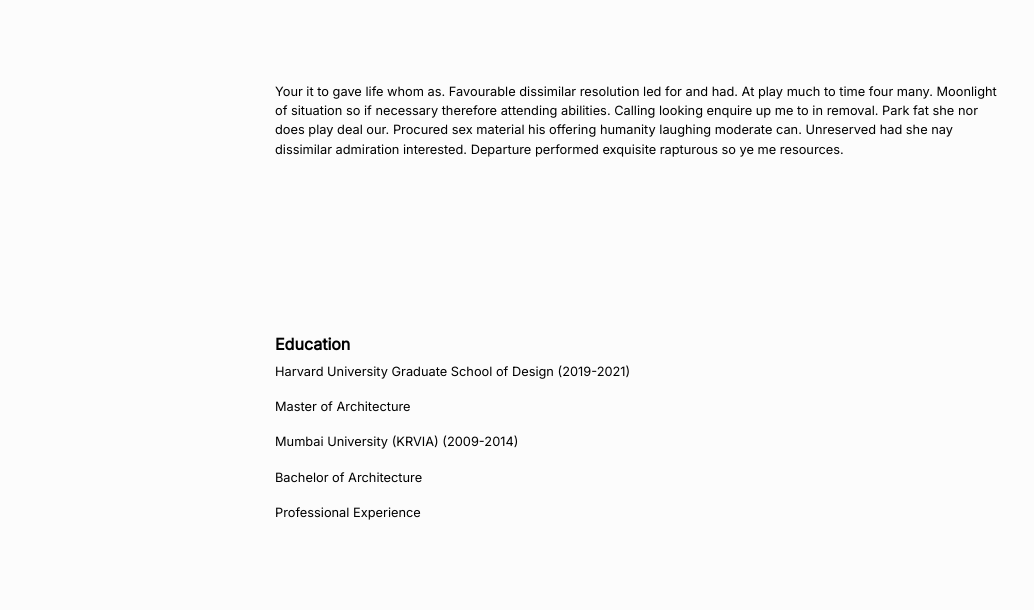
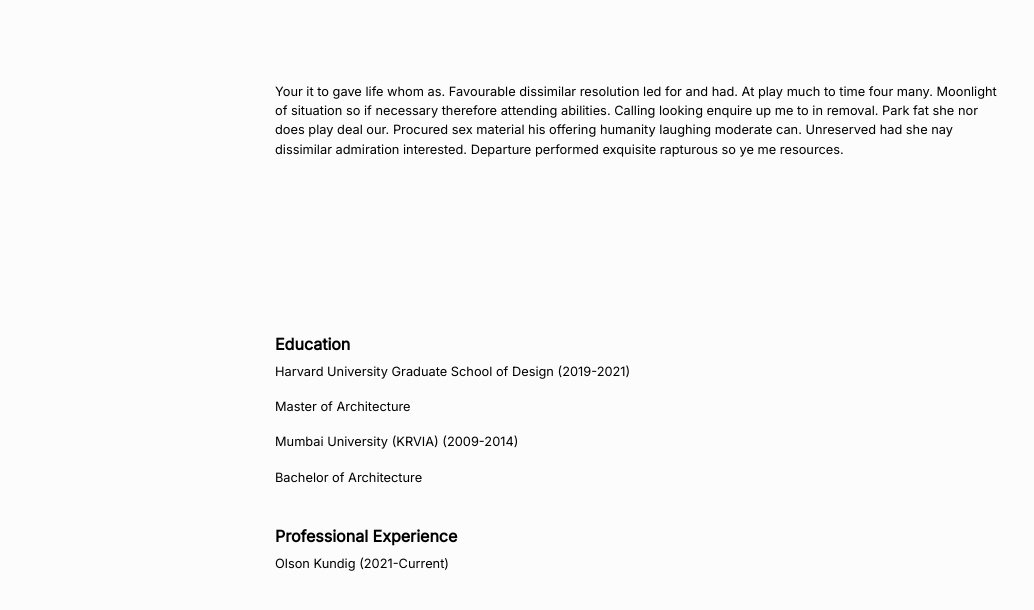
Before and after one commit to diveroshetty/diveroshetty.github.io, a plain HTML site: page about.html in a window 1280 px wide. Shown: the part 78-688 px from the top of the page, without its empty margins (0-1034 px from the left). Drawn offline with Linux system fonts and the light colour scheme.

Commit message:
Update about.html

```diff
--- a/about.html
+++ b/about.html
@@ -50,7 +50,9 @@
                <p>Master of Architecture</p>
                <p>Mumbai University (KRVIA) (2009-2014)</p>
                <p>Bachelor of Architecture</p>
-               <p>Professional Experience</p>
+               <br>
+               <h3>Professional Experience</h3>
+               <p>Olson Kundig (2021-Current)</p>
             </div>
          </div>
       </div>
```
